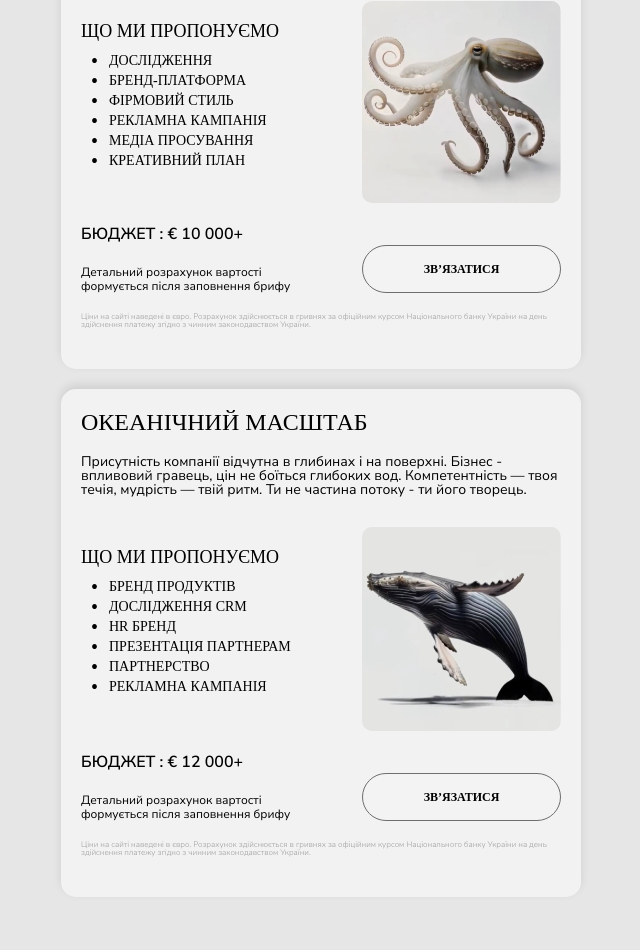
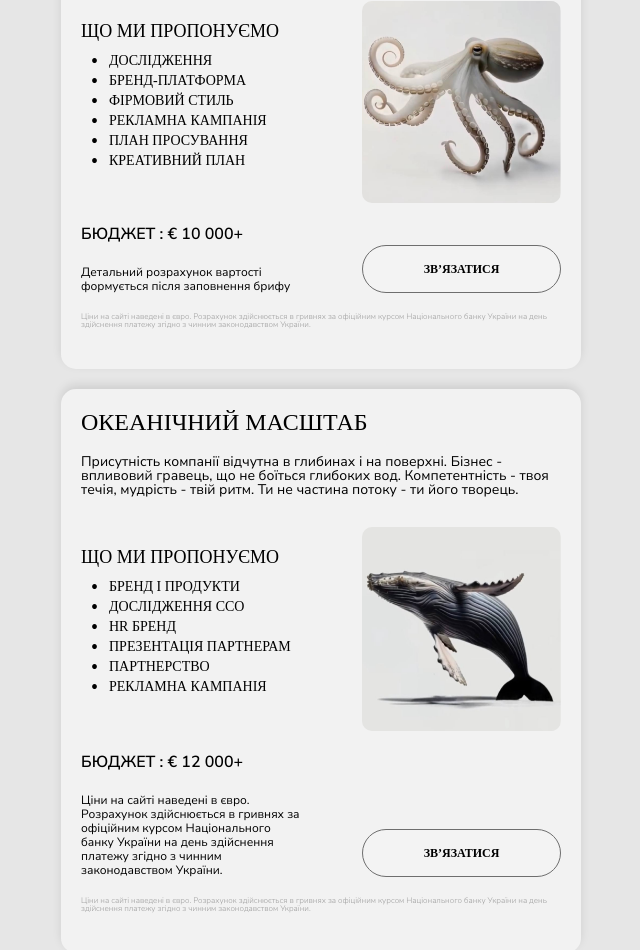
Before and after one commit to frontwebil/bozabrand, a Next.js app: page /method in a window 1280 px wide. Shown: the part 7572-8522 px from the top of the page, without its empty margins (319-959 px from the left). Built offline with nearby package versions, Linux system fonts and the light colour scheme; a web font is replaced by a local one.

Commit message:
add english translate

```diff
--- a/src/Components/MainPage/Hero/HeroAccordeon/HeroAccordeon.tsx
+++ b/src/Components/MainPage/Hero/HeroAccordeon/HeroAccordeon.tsx
@@ -16,7 +16,7 @@ const content = {
       {
         title: "На хвилі ідеї",
         text:
-          "Ти ще не в дорозі, але вже дихаєш океаном мрій. Інтуїція — твій компас, а перші задуми — течія, що кличе. Ти шукаєш свою зграю, складаєш карту курсу й готуєшся вивести бізнес на поверхню.",
+          "Ти ще не в дорозі, але вже дихаєш океаном мрій. Інтуїція - твій компас, а перші задуми - течія, що кличе. Ти шукаєш свою зграю, складаєш карту курсу й готуєшся вивести бізнес на поверхню.",
         budget: "€500+",
         budgetText:
           "Детальний розрахунок вартості формується після заповнення брифу",
@@ -29,7 +29,7 @@ const content = {
       {
         title: "Зграя зростає",
         text:
-          "З'являються однодумці. Ви ще не одне ціле, але вже рухаєтесь в одному напрямку. Вчитесь плисти разом, зв'язки зміцнюються, але ще легко збитися з курсу. Настав момент закріпити маршрут і не розсипатися в хаосі.",
+          "З'являються однодумці. Ви ще не одне ціле, але вже рухаєтесь в одному напрямку. Вчитесь плисти разом, зв'язки зміцнюються, але ще легко збитися з курсу. Настає момент закріпити маршрут і не розсипатись в хаосі.",
         budget: "€7 000+",
         budgetText:
           "Детальний розрахунок вартості формується після заповнення брифу",
@@ -45,7 +45,7 @@ const content = {
       {
         title: "Гра на випередження",
         text:
-          "Бізнес масштабується. Команда — єдиний організм. Штурвал у процесів розготується в різні напрями, але керуються єдиним мозком. Гнучкість, координація, багатозадачність — ви не просто пливете, ви маневруєте.",
+          "Бізнес масштабується. Команда - єдиний організм. Штурвал у процесів розготується в різні напрями, але керуються єдиним мозком. Гнучкість, координація, багатозадачність - ви не просто пливете, ви маневруєте.",
         budget: "€10 000+",
         budgetText:
           "Детальний розрахунок вартості формується після заповнення брифу",
@@ -61,7 +61,7 @@ const content = {
       {
         title: "Океанічний масштаб",
         text:
-          "Присутність компанії відчутна в глибинах і на поверхні. Бізнес — впливовий гравець, що не боїться глибоких вод. Компетентність — твоя течія, мудрість — твій ритм. Ти не частина потоку — ти його творець.",
+          "Присутність компанії відчутна в глибинах і на поверхні. Бізнес - впливовий гравець, що не боїться глибоких вод. Компетентність - твоя течія, мудрість - твій ритм. Ти не частина потоку - ти його творець.",
         budget: "€12 000+",
         budgetText:
           "Ціни на сайті наведені в євро. Розрахунок здійснюється в гривнях за офіційним курсом Національного банку України на день здійснення платежу згідно з чинним законодавством України.",
@@ -111,7 +111,7 @@ const content = {
       {
         title: "Business stage",
         text:
-          "The business scales. The team becomes a single organism. The tentacles of processes stretch in different directions, yet are guided by one mind. Flexibility, coordination, multitasking — you are not just swimming, you are maneuvering.",
+          "The business scales. The team becomes a single organism. The tentacles of processes stretch in different directions, yet are guided by one mind. Flexibility, coordination, multitasking - you are not just swimming, you are maneuvering.",
         budget: "€10 000+",
         budgetText:
           "A detailed cost estimate is provided after the brief is completed",
@@ -127,7 +127,7 @@ const content = {
       {
         title: "Corporate-Level Stage",
         text:
-          "The company’s presence is felt in the depths and on the surface. The business is an influential player, unafraid of deep waters. Expertise is your strongest advantage. Wisdom is your rhythm. You are not part of the flow — you create it.",
+          "The company’s presence is felt in the depths and on the surface. The business is an influential player, unafraid of deep waters. Expertise is your strongest advantage. Wisdom is your rhythm. You are not part of the flow - you create it.",
         budget: "€12 000+",
         budgetText: "Detailed price after filling the brief only",
         offers: [
@@ -142,6 +142,9 @@ const content = {
     ],
   },
 };
+
+/** Пакети «стратегічні рішення» - спільне джерело для Method / Strategy */
+export const heroAccordeonPackagesContent = content;
 
 export function HeroAccordeon() {
   const { language } = useLanguage();
--- a/src/Components/MethodPage/Strategy/Strategy.tsx
+++ b/src/Components/MethodPage/Strategy/Strategy.tsx
@@ -1,106 +1,77 @@
+"use client";
+
 import Image from "next/image";
 import "./Strategy.css";
 import Link from "next/link";
+import { useLanguage } from "@/lib/useLanguague";
+import { heroAccordeonPackagesContent } from "@/Components/MainPage/Hero/HeroAccordeon/HeroAccordeon";
 
-const strategyCards = [
-  {
-    title: "На хвилі ідеї",
-    description:
-      "Ти ще не в дорозі, але вже дихаєш океаном мрій. Інтуїція - твій компас, а перші задуми - течія, що кличе. Ти шукаєш свою зграю, складаєш карту курсу й готуєшся вивести бізнес на поверхню.",
-    list: [
-      "ГЛИБИННИЙ ІНСТРУКТАЖ",
-      "КОМАНДНИЙ ІНСТРУКТАЖ",
-      "ДРАЙВОВИЙ ІНСТРУКТАЖ",
-    ],
-    price: "€ 500+",
-    image: "/Strategy/1.png",
-  },
-  {
-    title: "Зграя зростає",
-    description:
-      "З'являються однодумці. Ви ще не одне ціле, але вже рухаєтесь в одному напрямку. Вчитесь плисти разом, зв'язки зміцнюються, але ще легко збитися з курсу. Настає момент закріпити маршрут і не розсипатись в хаосі.",
-    list: [
-      "ІДЕЯ БРЕНДУ",
-      "НАЗВА",
-      "МОВА БРЕНДУ",
-      "ЛОГОТИП",
-      "АЙДЕНТИКА",
-      "ЗАПУСК",
-    ],
-    price: "€ 7 000+",
-    image: "/Strategy/2.png",
-  },
-  {
-    title: "Гра на випередження",
-    description:
-      "Бізнес масштабується. Команда - єдиний організм. Шліфуєш процеси, розтягуєшся в різні напрямки, але керуєш єдиним мозком. Працюєш, водночас, багатозадачність - це не просто пливете, ви маневруєте.",
-    list: [
-      "ДОСЛІДЖЕННЯ",
-      "БРЕНД-ПЛАТФОРМА",
-      "ФІРМОВИЙ СТИЛЬ",
-      "РЕКЛАМНА КАМПАНІЯ",
-      "МЕДІА ПРОСУВАННЯ",
-      "КРЕАТИВНИЙ ПЛАН",
-    ],
-    price: "€ 10 000+",
-    image: "/Strategy/3.png",
-  },
-  {
-    title: "Океанічний масштаб",
-    description:
-      "Присутність компанії відчутна в глибинах і на поверхні. Бізнес - впливовий гравець, цін не боїться глибоких вод. Компетентність — твоя течія, мудрість — твій ритм. Ти не частина потоку - ти його творець.",
-    list: [
-      "БРЕНД ПРОДУКТІВ",
-      "ДОСЛІДЖЕННЯ CRM",
-      "HR БРЕНД",
-      "ПРЕЗЕНТАЦІЯ ПАРТНЕРАМ",
-      "ПАРТНЕРСТВО",
-      "РЕКЛАМНА КАМПАНІЯ",
-    ],
-    price: "€ 12 000+",
-    image: "/Strategy/4.png",
-  },
+const strategyImages = [
+  "/Strategy/1.png",
+  "/Strategy/2.png",
+  "/Strategy/3.png",
+  "/Strategy/4.png",
 ];
 
+const sectionTitle = {
+  uk: "Стратегічні рішення",
+  en: "Strategic solutions",
+};
+
+const contactLabel = {
+  uk: "звʼязатися",
+  en: "Get in touch",
+};
+
+function formatStrategyPrice(budget: string) {
+  if (budget.startsWith("€ ") || budget.startsWith("€\u00a0")) return budget;
+  if (budget.startsWith("€")) return `€ ${budget.slice(1)}`;
+  return budget;
+}
+
 export function Strategy() {
+  const { language } = useLanguage();
+  const pack = heroAccordeonPackagesContent[language];
+  const tTitle = sectionTitle[language];
+  const tContact = contactLabel[language];
+
   return (
     <section className="strategy">
       <div className="container">
-        <h2 className="strategy-title">Стратегічні рішення</h2>
+        <h2 className="strategy-title">{tTitle}</h2>
 
         <div className="strategy-cards">
-          {strategyCards.map((card, i) => (
-            <div className="strategy-card" key={i}>
-              <h2 className="strategy-card-title">{card.title}</h2>
+          {pack.items.map((item, i) => (
+            <div className="strategy-card" key={item.title}>
+              <h2 className="strategy-card-title">{item.title}</h2>
 
-              <p className="strategy-card-description">{card.description}</p>
+              <p className="strategy-card-description">{item.text}</p>
 
               <div className="strategy-card-row">
                 <div className="strategy-card-left-text">
-                  <h3>Що ми пропонуємо</h3>
+                  <h3>{pack.offersTitle}</h3>
 
                   <ul className="strategy-card-left-text-list">
-                    {card.list.map((item, index) => (
-                      <li key={index}>{item}</li>
+                    {item.offers.map((offer) => (
+                      <li key={offer}>{offer}</li>
                     ))}
                   </ul>
                 </div>
 
                 <Image
-                  src={card.image}
+                  src={strategyImages[i]}
                   width={200}
                   height={200}
-                  alt={card.title}
+                  alt={item.title}
                 />
               </div>
 
               <div className="strategy-card-price">
                 <div className="strategy-card-column">
-                  <h3>Бюджет : {card.price}</h3>
-                  <p>
-                    Детальний розрахунок вартості формується після заповнення
-                    брифу
-                  </p>
+                  <h3>
+                    {pack.budgetTitle} : {formatStrategyPrice(item.budget)}
+                  </h3>
+                  <p>{item.budgetText}</p>
                 </div>
 
                 <Link
@@ -108,13 +79,11 @@ export function Strategy() {
                   target="_blank"
                   className="strategy-card-price-button"
                 >
-                  звʼязатися
+                  {tContact}
                 </Link>
               </div>
               <p className="hero-accordeon-card-text-gray-premitka">
-                Ціни на сайті наведені в євро. Розрахунок здійснюється в гривнях
-                за офіційним курсом Національного банку України на день
-                здійснення платежу згідно з чинним законодавством України.
+                {pack.note}
               </p>
             </div>
           ))}
--- a/src/app/team/page.tsx
+++ b/src/app/team/page.tsx
@@ -11,8 +11,8 @@ export default function page() {
     <>
       <Header />
       <SwapSections />
-      {/* <Welcome /> */}
-      {/* <TeamSection /> */}
+      <Welcome />
+      <TeamSection />
       <Footer />
     </>
   );
```
